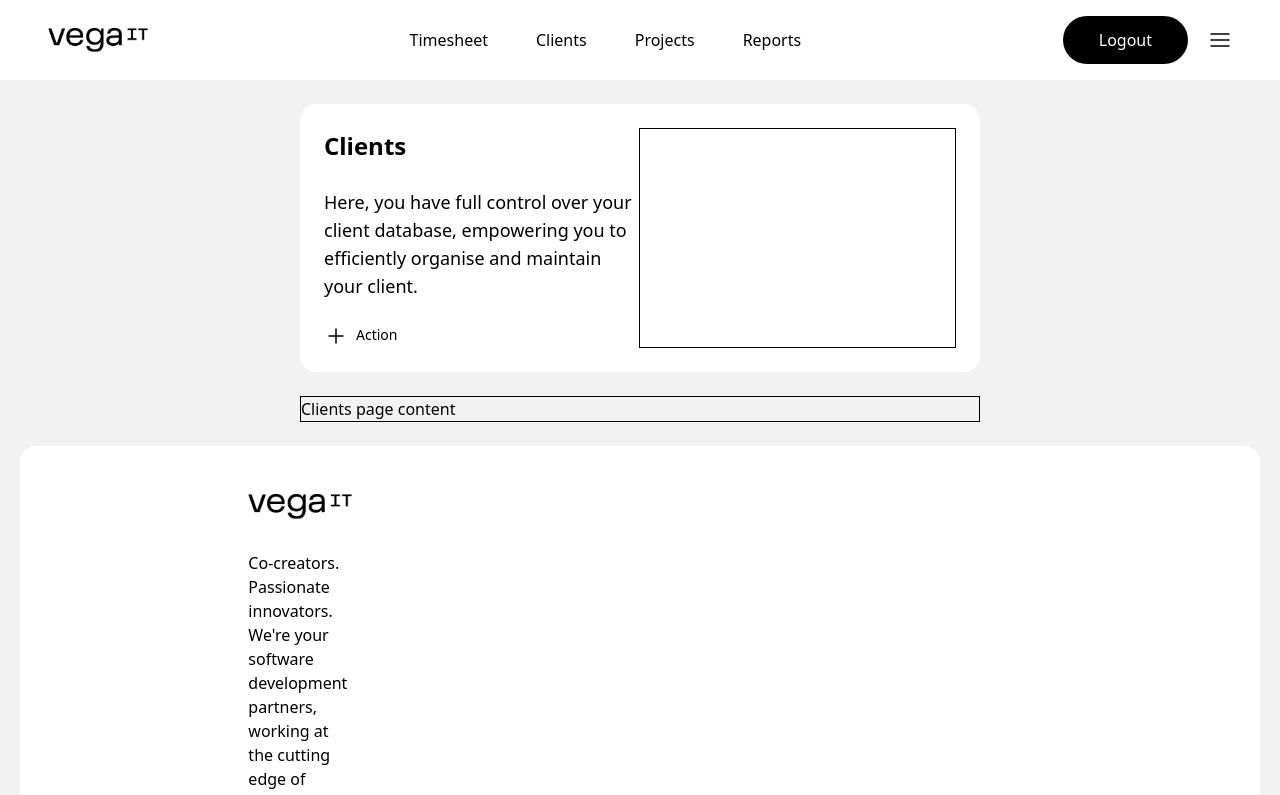
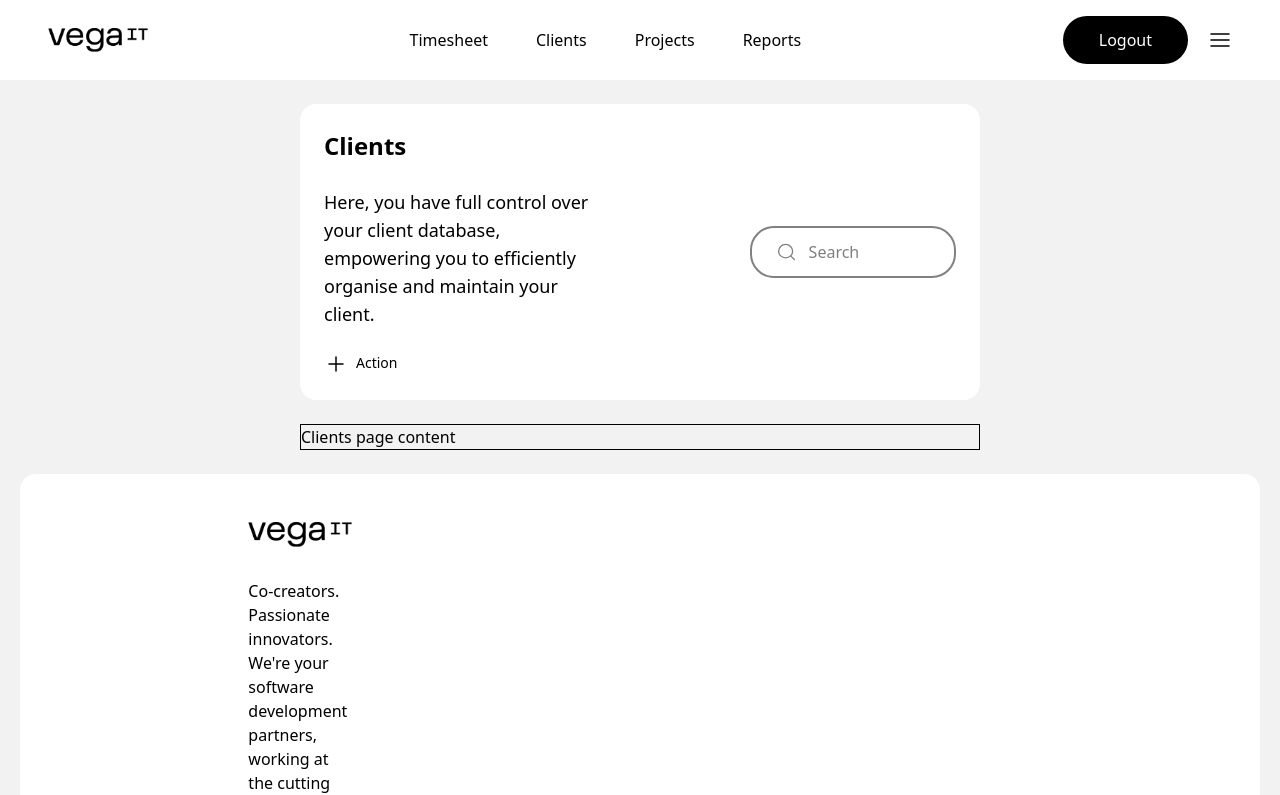
Before and after one commit to avuic-wq/vega-timesheet, a Next.js app in the folder vegait-timesheet/: page /clients in a window 1280 px wide. Shown: the top 795 px of the page. Built offline with nearby package versions, Linux system fonts and the light colour scheme.

Commit message:
Update header style and add search ui

```diff
--- a/vegait-timesheet/src/components/Header/Header.tsx
+++ b/vegait-timesheet/src/components/Header/Header.tsx
@@ -4,17 +4,17 @@ import { usePathname } from "next/navigation";
 import Icon from "@/src/components/Icon";
 import Text from "@/src/components/Text";
 import { configs as headerConfigs } from "./configs";
+import Search from "./Search";
 
 export default function Header() {
 	const pathname = usePathname();
 	const config = headerConfigs[pathname] || {};
 	const { title, description, actionText, actionHandler } = config;
-	// TO-DO: Header title should be heading - lg
 	// CHECK: Its better to have a hook that returns actionHandlers?
 
 	return (
-		<div className="flex justify-center bg-white rounded-[16px] p-6">
-			<div className="flex-1 flex flex-col gap-6">
+		<div className="flex justify-center bg-white rounded-[16px] p-6 gap-2">
+			<div className="basis-[45%] flex flex-col gap-6">
 				<Text value={title} className="font-bold heading-lg" />
 				<Text value={description} className="text-lg" />
 				{actionHandler && (
@@ -25,7 +25,11 @@ export default function Header() {
 				)}
 			</div>
 
-			<div className="flex-1 border-1">{/* // Search */}</div>
+			<div className="basis-[55%] flex justify-end items-center">
+				<div className="basis-[60%] h-fit">
+					<Search />
+				</div>
+			</div>
 		</div>
 	);
 }
--- /dev/null
+++ b/vegait-timesheet/src/components/Header/Search.tsx
@@ -0,0 +1,17 @@
+"use client";
+
+import { debounce } from "lodash";
+import { useState } from "react";
+import TextField from "@/src/components/TextField";
+
+export default function Search() {
+	const [searchInput, setSearchInput] = useState("");
+
+	const debouncedSearch = debounce(() => {}, 2000);
+
+	return (
+		<div>
+			<TextField name="search" placeholder="Search" leftIcon="search" />
+		</div>
+	);
+}
```
Also changed, not shown: vegait-timesheet/src/app/(auth)/_components/LoginForm.tsx (line endings or trailing spaces).
